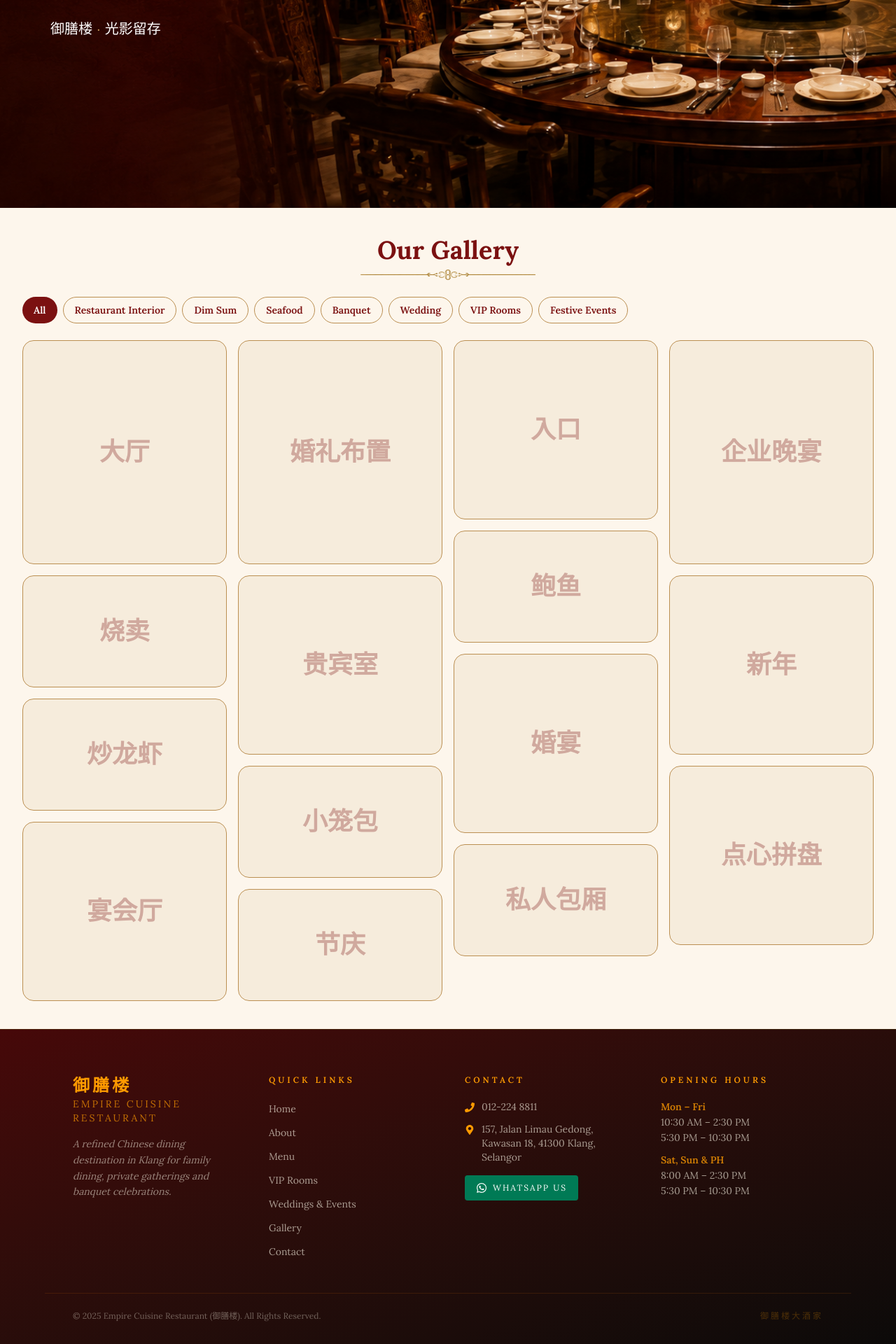
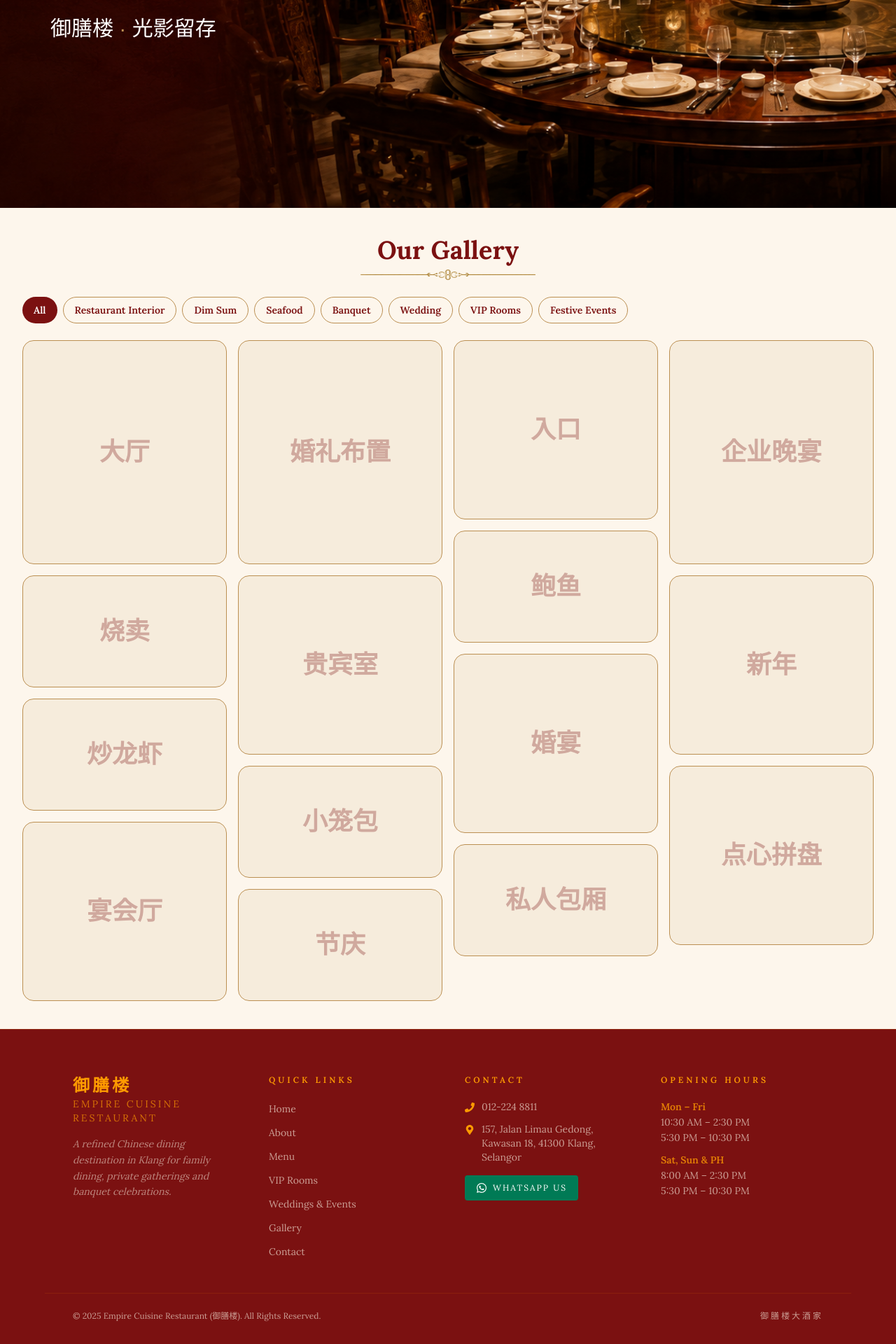
Before and after one commit to rizkiramadhanw234-bit/empire-cuisine-restaurant, a Next.js app: page /gallery in a window 1280 px wide. Shown: the part 503-2423 px from the top of the page at 70% size. Built offline with nearby package versions, Linux system fonts and the light colour scheme.

Commit message:
update things

```diff
--- a/app/booking/page.tsx
+++ b/app/booking/page.tsx
@@ -77,7 +77,7 @@ Remarks: ${form.remarks}`;
             <h2 className="text-white text-sm md:text-2xl leading-7 md:leading-9">
               Reserve your dining experience <br /> at 御膳楼 Empire Cuisine.
             </h2>
-            <h3 className="font-chinese text-white text-sm md:text-xl font-light leading-7 md:leading-9 md:mt-4">
+            <h3 className="font-chinese text-white text-sm md:text-3xl font-light leading-7 md:leading-9 md:mt-4">
               预约订位 <span className="text-(--bg3)">|</span> 尊享体验
             </h3>
           </div>
--- a/app/gallery/page.tsx
+++ b/app/gallery/page.tsx
@@ -165,7 +165,7 @@ export default function GalleryPage() {
             <h2 className="text-white text-sm md:text-2xl leading-7 md:leading-9">
               A visual journey through exceptional <br /> dining experiences.
             </h2>
-            <h3 className="font-chinese text-white text-sm md:text-xl font-light leading-7 md:leading-9 md:mt-4">
+            <h3 className="font-chinese text-white text-sm md:text-3xl font-light leading-7 md:leading-9 md:mt-4">
               御膳楼 <span className="text-(--bg3)">·</span> 光影留存
             </h3>
           </div>
--- a/app/menu/page.tsx
+++ b/app/menu/page.tsx
@@ -72,7 +72,7 @@ export default function MenuPage() {
               Savour authentic Chinese cuisine crafted with <br /> premium
               ingredients and timeless culinary tradition.
             </h2>
-            <h3 className="font-chinese text-white text-sm md:text-xl font-light leading-7 md:leading-9 md:mt-4">
+            <h3 className="font-chinese text-white text-sm md:text-2xl font-light leading-7 md:leading-9 md:mt-4">
               精选优质食材 <span className="text-(--bg3)">|</span> 匠心烹饪{" "}
               <span className="text-(--bg3)">|</span> 正宗中式美味
             </h3>
--- a/app/promotions/page.tsx
+++ b/app/promotions/page.tsx
@@ -86,7 +86,7 @@ export default function PromotionsPage() {
             <h2 className="text-white text-sm md:text-2xl leading-7 md:leading-9">
               Exclusive deals and special packages <br /> for every occasion.
             </h2>
-            <h3 className="font-chinese text-white text-sm md:text-xl font-light leading-7 md:leading-9 md:mt-4">
+            <h3 className="font-chinese text-white text-sm md:text-3xl font-light leading-7 md:leading-9 md:mt-4">
               优惠特价 <span className="text-(--bg3)">|</span> 精选配套
             </h3>
           </div>
--- a/app/vipRooms/page.tsx
+++ b/app/vipRooms/page.tsx
@@ -87,7 +87,7 @@ export default function VipRoomsPage() {
             <h2 className="text-white text-sm md:text-2xl leading-7 md:leading-9">
               Private Spaces. Exclusive Experiences.
             </h2>
-            <h3 className="font-chinese text-white text-sm md:text-xl font-light leading-7 md:leading-9 md:mt-4">
+            <h3 className="font-chinese text-white text-sm md:text-3xl font-light leading-7 md:leading-9 md:mt-4">
               私密 <span className="text-(--bg3)">·</span> 尊享{" "}
               <span className="text-(--bg3)">·</span> 典雅
             </h3>
--- a/components/Footer.tsx
+++ b/components/Footer.tsx
@@ -15,11 +15,11 @@ const quickLinks = [
 
 export default function Footer() {
   return (
-    <footer className="bg-linear-to-br from-red-950 to-stone-950 pt-16 pb-8 border-t border-amber-600/20">
+    <footer className="bg-(--bg2) pt-16 pb-8 border-t border-amber-600/20">
       <div className="max-w-6xl mx-auto px-5 md:px-10 grid grid-cols-1 md:grid-cols-2 lg:grid-cols-4 gap-8 lg:gap-12 mb-12">
         {/* Brand */}
         <div>
-          <div className="font-noto-serif-sc text-2xl text-amber-500 font-semibold tracking-[4px]">
+          <div className="font-chinese text-2xl text-amber-500 font-semibold tracking-[4px]">
             御膳楼
           </div>
           <span className="font-cormorant text-sm text-amber-500/70 tracking-[3px] uppercase block mb-4">
@@ -56,7 +56,7 @@ export default function Footer() {
             Contact
           </div>
           <div className="flex gap-2.5 mb-3">
-            <FaPhone className="text-amber-500 mt-1 flex-shrink-0 text-sm" />
+            <FaPhone className="text-amber-500 mt-1 shrink-0 text-sm" />
             <a
               href="tel:+60122248811"
               className="font-eb-garamond text-sm text-amber-50/60 hover:text-amber-300 transition-colors"
@@ -65,7 +65,7 @@ export default function Footer() {
             </a>
           </div>
           <div className="flex gap-2.5 mb-4">
-            <FaMapMarkerAlt className="text-amber-500 mt-1 flex-shrink-0 text-sm" />
+            <FaMapMarkerAlt className="text-amber-500 mt-1 shrink-0 text-sm" />
             <span className="font-eb-garamond text-sm text-amber-50/60">
               157, Jalan Limau Gedong, Kawasan 18, 41300 Klang, Selangor
             </span>
@@ -111,10 +111,10 @@ export default function Footer() {
       </div>
 
       <div className="max-w-6xl mx-auto px-5 md:px-10 pt-6 border-t border-amber-600/15 flex flex-col md:flex-row items-center justify-between gap-3">
-        <span className="font-eb-garamond text-xs text-amber-50/35">
+        <span className="font-eb-garamond text-xs text-amber-50/60">
           © 2025 Empire Cuisine Restaurant (御膳楼). All Rights Reserved.
         </span>
-        <span className="font-noto-serif-sc text-xs tracking-[3px] text-amber-500/25">
+        <span className="font-noto-serif-sc text-xs tracking-[3px] text-amber-50/60">
           御膳楼大酒家
         </span>
       </div>
```
